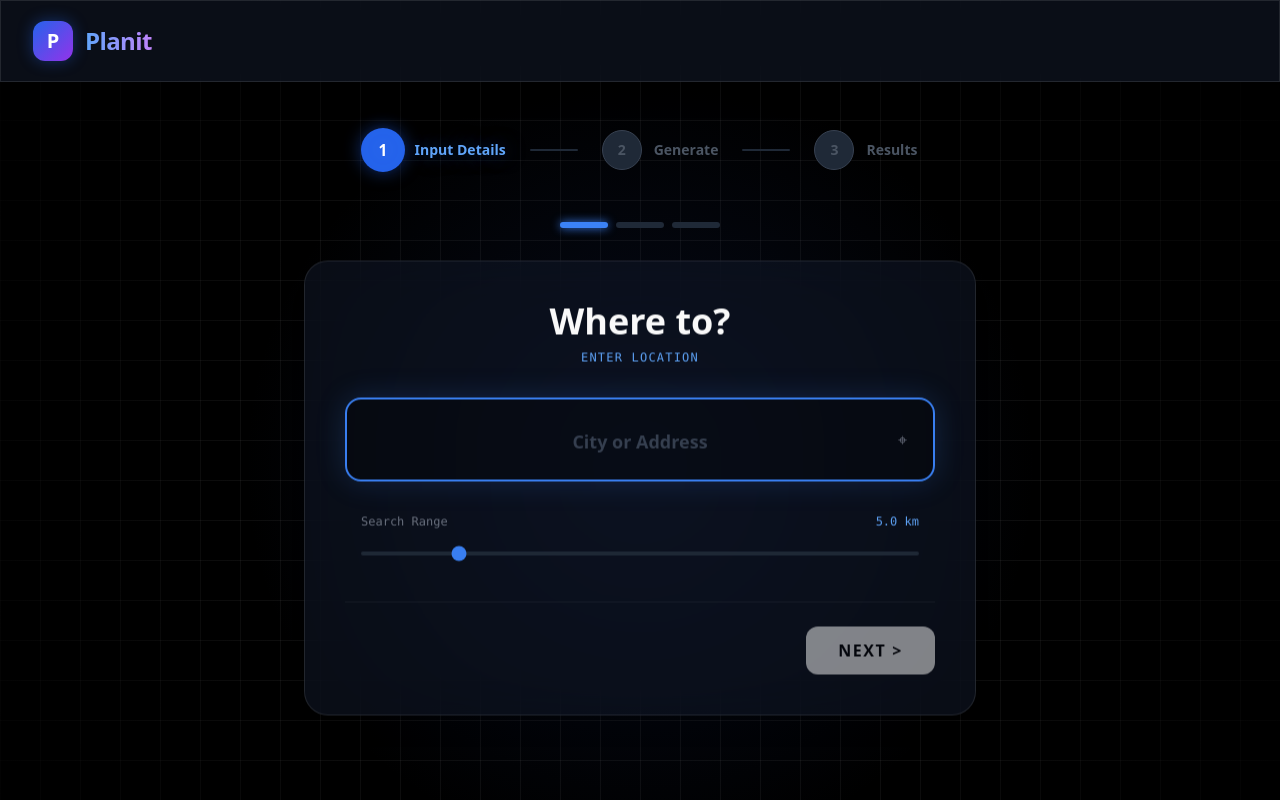
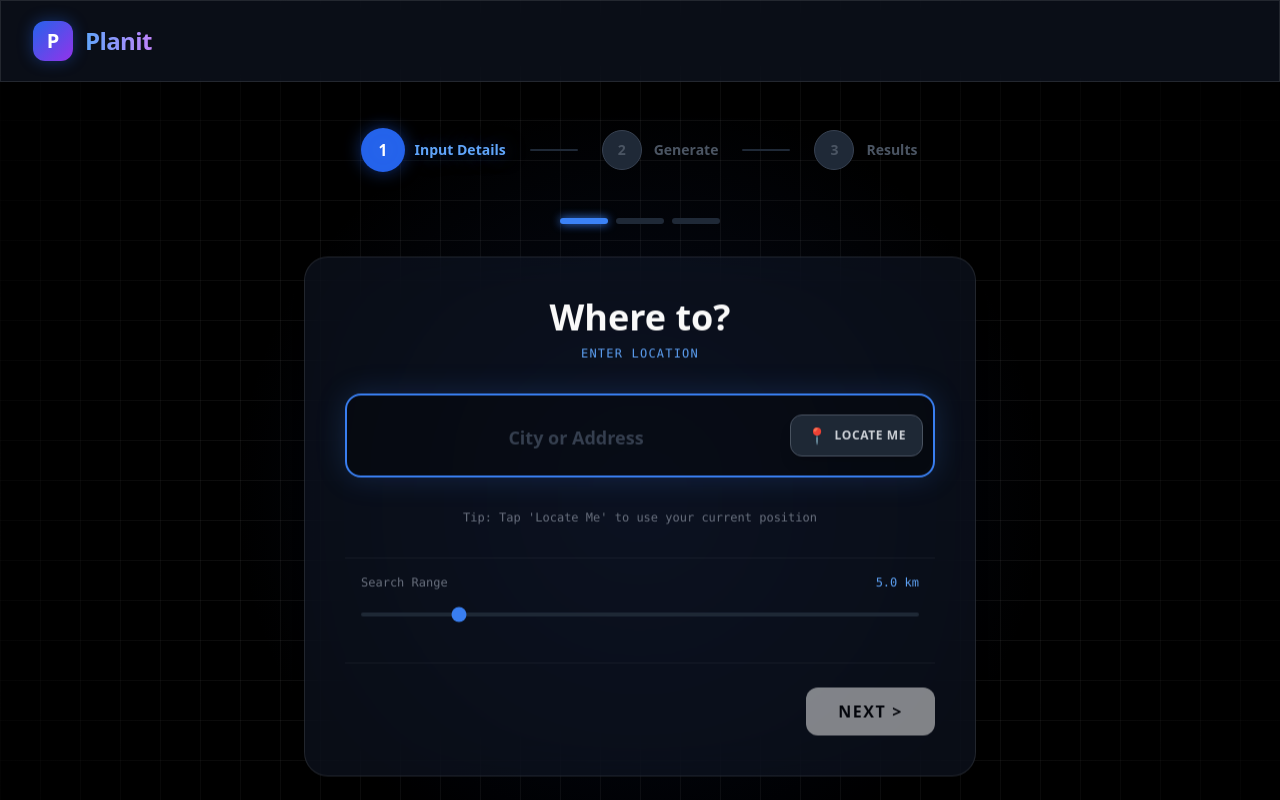
Before and after one commit to rockstarvidhu/planit, a React (Create React App) app: page / in a window 1280 px wide. Shown: the top 800 px of the page. Built offline with nearby package versions, Linux system fonts and the light colour scheme.

Commit message:
Update: Added reverse geocoding for readable location address

```diff
--- a/src/components/UserInputForm.jsx
+++ b/src/components/UserInputForm.jsx
@@ -1,5 +1,6 @@
 import React, { useState } from 'react';
 
+// Default vibes are OFF
 const defaultPrefs = {
   nature: false,
   adventure: false,
@@ -30,13 +31,35 @@ export default function UserInputForm({ onItineraryGenerated, onSubmit, onError
       return;
     }
     setLocating(true);
+
     navigator.geolocation.getCurrentPosition(
-      (position) => {
-        setLocation(`${position.coords.latitude},${position.coords.longitude}`);
+      async (position) => {
+        const lat = position.coords.latitude;
+        const lng = position.coords.longitude;
+
+        // UX FIX: Convert numbers to a readable address (Reverse Geocoding)
+        try {
+            const apiKey = process.env.REACT_APP_GOOGLE_API_KEY;
+            if (apiKey) {
+                const response = await fetch(`https://maps.googleapis.com/maps/api/geocode/json?latlng=${lat},${lng}&key=${apiKey}`);
+                const data = await response.json();
+
+                if (data.results && data.results[0]) {
+                    // Shows "Whitefield, Bangalore, Karnataka" instead of numbers
+                    setLocation(data.results[0].formatted_address);
+                } else {
+                    setLocation(`${lat},${lng}`); // Fallback if Google fails
+                }
+            } else {
+                setLocation(`${lat},${lng}`); // Fallback if no key
+            }
+        } catch (error) {
+            setLocation(`${lat},${lng}`); // Fallback on network error
+        }
         setLocating(false);
       },
       () => {
-        if (onError) onError("Unable to locate. Type manually.");
+        if (onError) onError("Unable to locate. Please type your city.");
         setLocating(false);
       }
     );
@@ -78,7 +101,6 @@ export default function UserInputForm({ onItineraryGenerated, onSubmit, onError
     };
 
     try {
-      // Make sure this matches your live backend URL
       const response = await fetch('https://planit-backend-1fga.onrender.com/api/itinerary', {
         method: 'POST',
         headers: { 'Content-Type': 'application/json' },
@@ -143,6 +165,7 @@ export default function UserInputForm({ onItineraryGenerated, onSubmit, onError
                 <h3 className="text-4xl font-black font-display text-white mb-2">Where to?</h3>
                 <p className="text-blue-400 font-mono text-xs uppercase tracking-widest">Enter Location</p>
             </div>
+
             <div className="relative group">
                 <input
                     type="text"
@@ -150,14 +173,36 @@ export default function UserInputForm({ onItineraryGenerated, onSubmit, onError
                     onChange={e => setLocation(e.target.value)}
                     onKeyDown={e => e.key === 'Enter' && nextStep()}
                     placeholder="City or Address"
-                    className="w-full text-center py-6 bg-black/30 border-2 border-gray-700 rounded-2xl focus:border-blue-500 text-2xl font-bold text-white outline-none transition-all placeholder:text-gray-700 placeholder:text-lg focus:shadow-[0_0_30px_rgba(59,130,246,0.2)]"
+                    className="w-full text-center py-6 bg-black/30 border-2 border-gray-700 rounded-2xl focus:border-blue-500 text-2xl font-bold text-white outline-none transition-all placeholder:text-gray-700 placeholder:text-lg focus:shadow-[0_0_30px_rgba(59,130,246,0.2)] pr-32"
                     autoFocus
                 />
-                <button type="button" onClick={handleUseCurrentLocation} disabled={locating} className="absolute right-4 top-1/2 -translate-y-1/2 p-3 text-gray-500 hover:text-blue-400 transition-colors">
-                  {locating ? <span className="animate-spin block">↻</span> : "⌖"}
+
+                {/* HIGH VISIBILITY BUTTON */}
+                <button
+                    type="button"
+                    onClick={handleUseCurrentLocation}
+                    disabled={locating}
+                    className="absolute right-3 top-1/2 -translate-y-1/2 bg-gray-800 hover:bg-blue-600 text-gray-300 hover:text-white border border-gray-600 hover:border-blue-500 px-4 py-2 rounded-xl transition-all duration-300 flex items-center gap-2 shadow-lg z-10"
+                >
+                  {locating ? (
+                    <>
+                        <span className="animate-spin">↻</span>
+                        <span className="text-xs font-bold uppercase tracking-wider">Locating...</span>
+                    </>
+                  ) : (
+                    <>
+                        <span>📍</span>
+                        <span className="text-xs font-bold uppercase tracking-wider">Locate Me</span>
+                    </>
+                  )}
                 </button>
             </div>
-            <div className="w-full px-4">
+
+            <div className="text-xs text-gray-500 font-mono -mt-4">
+                Tip: Tap 'Locate Me' to use your current position
+            </div>
+
+            <div className="w-full px-4 pt-4 border-t border-white/5">
                 <div className="flex justify-between text-xs font-mono text-gray-500 mb-2">
                     <span>Search Range</span>
                     <span className="text-blue-400">{(parseInt(radius)/1000).toFixed(1)} km</span>
@@ -211,7 +256,6 @@ export default function UserInputForm({ onItineraryGenerated, onSubmit, onError
                 <VibeCard id="food" label="Food" icon="🍔" color="amber" active={preferences.food} />
             </div>
 
-            {/* Vehicle Toggle */}
             <div onClick={() => setPrivateVehicleOwned(!privateVehicleOwned)} className={`p-4 rounded-xl border-2 cursor-pointer transition-all flex items-center justify-between ${privateVehicleOwned ? 'border-blue-500 bg-blue-900/20' : 'border-gray-800 bg-black/20'}`}>
                 <div className="flex items-center gap-3">
                     <span className="text-2xl">🚗</span>
@@ -235,7 +279,6 @@ export default function UserInputForm({ onItineraryGenerated, onSubmit, onError
           </div>
         )}
 
-        {/* Navigation Buttons */}
         <div className="flex justify-between mt-10 pt-6 border-t border-white/5">
             <button
                 type="button"
```
